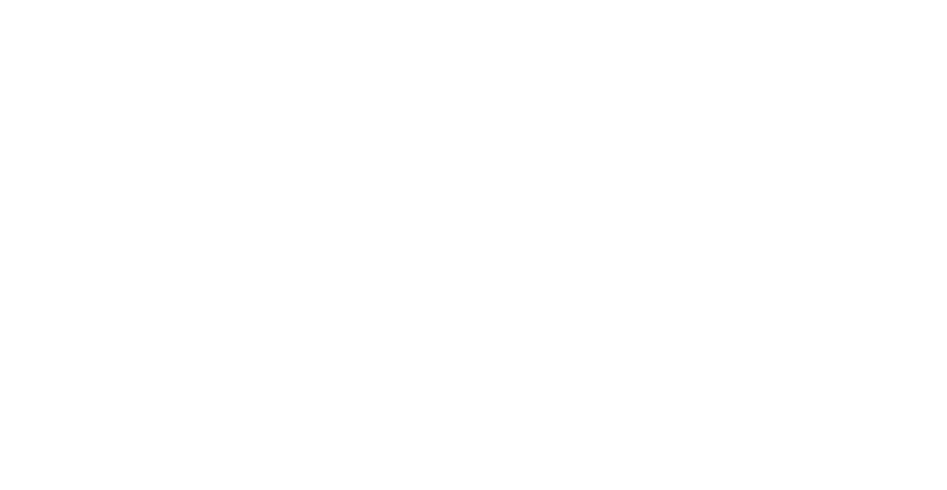
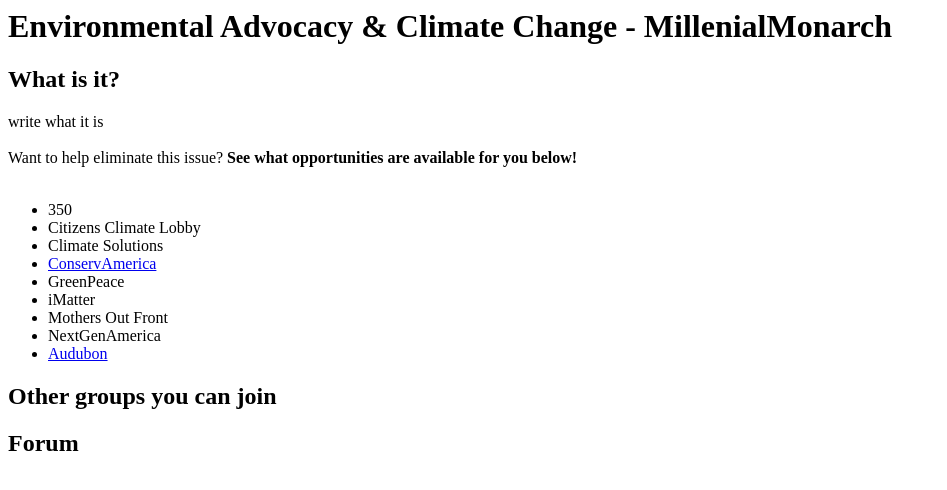
Before and after one commit to emilyweinberg/millenialmonarch, a plain HTML site: page climatechange.html in a window 1280 px wide. Shown: the whole page, without its empty margins (0-947 px from the left). Drawn offline with Linux system fonts and the light colour scheme.

Commit message:
adding climate change

```diff
--- a/climatechange.html
+++ b/climatechange.html
@@ -0,0 +1,33 @@
+<! DOCTYPE html>
+<html>
+	<head>
+	<title>Environmental Advocacy & Climate Change</title>
+	</head>
+
+	<body>
+	<h1> Environmental Advocacy & Climate Change - MillenialMonarch </h1>
+	<h2> What is it? </h2>
+	<p> write what it is <br> <br> Want to help eliminate this issue? <b> See what opportunities are available for you below! </b> </br> </br>
+	</p>
+
+	<ul>
+	 	<li> <a href="https://350.org/"></a>350</li>
+	 	<li> <a href="https://citizensclimatelobby.org/"></a>Citizens Climate Lobby</li>
+		<li> <a href="https://www.climatesolutions.org/"></a>Climate Solutions</li>
+	 	<li> <a href="http://conservamerica.org/">ConservAmerica</a> </li>
+	 	<li> <a href="https://www.greenpeace.org/usa/"></a>GreenPeace</li>
+	 	<li> <a href="https://www.imatteryouth.org/"></a>iMatter</li>
+	 	<li> <a href="https://www.mothersoutfront.org/"></a>Mothers Out Front</li>
+	 	<li> <a href="https://nextgenamerica.org/"></a>NextGenAmerica</li>
+	 	<li> <a href="https://www.audubon.org/">Audubon</a> </li>
+
+
+	 	</ul>
+
+	<h2> Other groups you can join </h2>
+
+	<h2> Forum </h2>
+
+
+	</body>
+	</html>
```
Also changed, not shown: index.html (+1 -1 lines).
